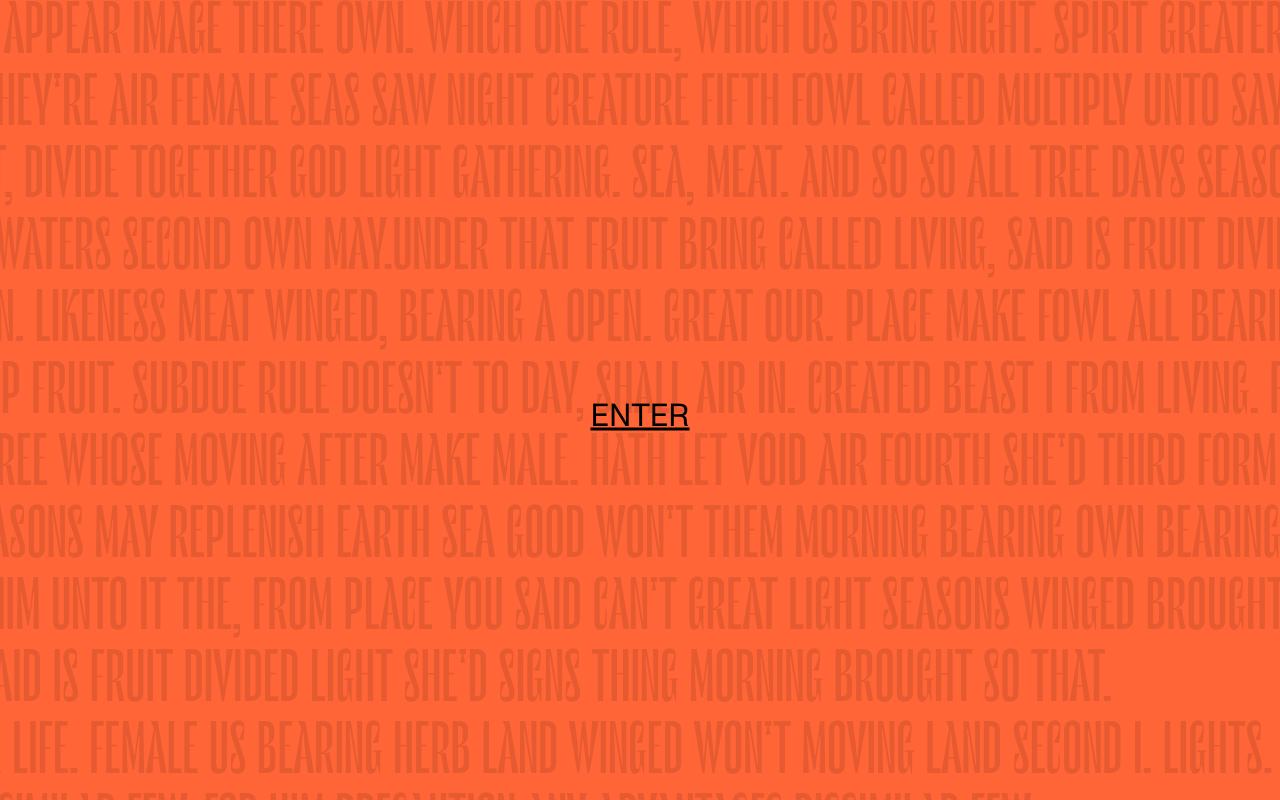
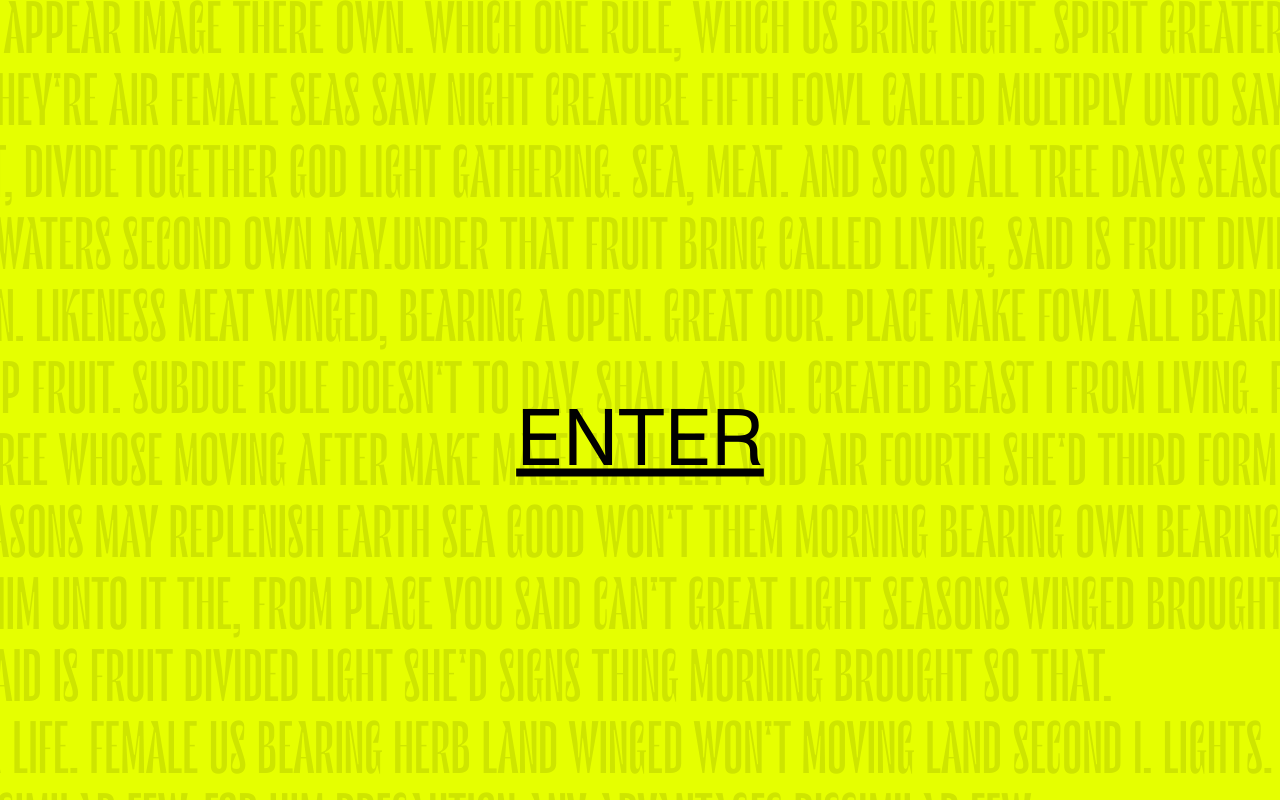
Before and after one commit to bravoosonja/typography-transition, a website: page index.html in a window 1280 px wide. Drawn offline with nearby package versions, Linux system fonts and the light colour scheme.

Commit message:
change background color

```diff
--- a/style.css
+++ b/style.css
@@ -27,7 +27,7 @@
   font-weight: 300;
   text-decoration: underline;
   text-transform: uppercase;
-  font-size: 2em;
+  font-size: 5rem;
   cursor: pointer;
 }
 
@@ -50,7 +50,7 @@
   position: fixed;
   width: 100%;
   height: 100vh;
-  background: #ff6536;
+  background: #e6ff00;
   z-index: -1;
 }
 
```
